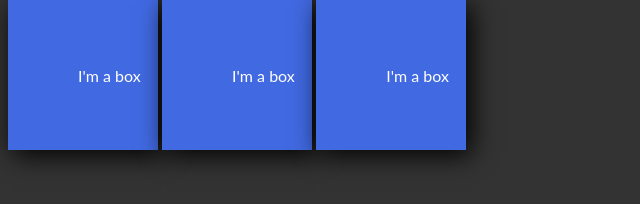
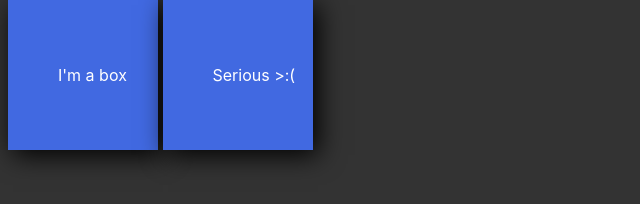
Before and after one commit to aerasmo/losanimadores, a plain HTML site: page animations/animation5.html in a window 1280 px wide. Shown: the whole page, without its empty margins (0-640 px from the left). Drawn offline with Linux system fonts and the light colour scheme.

Commit message:
Update ani5.html/css

```diff
--- a/animations/animation5.css
+++ b/animations/animation5.css
@@ -8,7 +8,7 @@ body {
     justify-content: center;
     align-items: center;
     background: #333;
-    font-family: 'Lato', sans-serif;
+    font-family: -apple-system, BlinkMacSystemFont, 'Segoe UI', Roboto, Oxygen, Ubuntu, Cantarell, 'Open Sans', 'Helvetica Neue', sans-serif;
 }
 
 .box {
@@ -27,7 +27,7 @@ body {
 }
 .box .box__blurb {
   opacity: 1;
-  transform: translateX(70px);
+  transform: translateX(50px);
   transition: opacity 0.3s 1s, transform 0.3s 0.5s;
 }
 .box .rect__blurb {
@@ -48,3 +48,67 @@ body {
   opacity: 1;
   transform: translateX(-100px);
 }
+/*-------------------boxy--------------------*/
+.boxy {
+  display: flex;
+  justify-content: space-evenly;
+  align-items: center;
+  width: 150px;
+  height: 150px;
+  background-color: royalblue;
+  color: white;
+  box-shadow: 5px 5px 25px #000;
+  overflow: hidden;
+  white-space: nowrap;
+  cursor: pointer;
+  transition: ease 4s;
+
+  animation-name: cycle;
+  animation-duration: 5s;
+  animation-timing-function: ease-in-out;
+  animation-delay: 0.5s;
+  animation-iteration-count: infinite;
+  animation-direction: alternate;
+  animation-play-state: paused;
+}
+.boxy .boxy__blurb {
+  opacity: 1;
+  transform: translateX(50px);
+  transition: opacity 0.3s 1s, transform 0.3s 0.5s;
+}
+.boxy .recty__blurb {
+  opacity: 0;
+  transform: translateX(500px);
+  transition: opacity 0.3s 1s, transform 0.3s 1s;
+}
+.boxy:hover {
+  width: 700px;
+  background-color: black;
+  box-shadow: -5px 5px 25px #ff0000;
+  animation-play-state: running;
+}
+.boxy:hover .boxy__blurb {
+  opacity: 0;
+  transform: translateX(-500px);
+}
+.boxy:hover .recty__blurb {
+  opacity: 1;
+  transform: translateX(-100px);
+}
+
+@keyframes cycle {
+
+    0%   {background-color:#000000;}
+    9%   {background-color:rgb(163, 109, 27);}
+    18%   {background-color:rgb(155, 155, 40);}
+    27%   {background-color: #1b971b;}
+    36%   {background-color: rgb(20, 20, 139);}
+    45%   {background-color:#4B0082;}
+    54%   {background-color:rgb(124, 45, 124);;}
+    63%   {background-color:rgb(248, 163, 177);;}
+    72%   {background-color:rgb(25, 214, 173);;}
+    81%   {background-color:#808080;;}
+    90%   {background-color:#4b3434;;}
+    99%   {background-color:#574ad3;;}
+
+}
--- a/animations/animation5.html
+++ b/animations/animation5.html
@@ -6,15 +6,10 @@
         <span class="box__blurb">I'm a box</span>
         <span class="rect__blurb">I'm a rectangle now</span>
     </div>
-
-    <div class="box">
-        <span class="box__blurb">I'm a box</span>
-        <span class="rect__blurb">I'm a rectangle now</span>
+    <div class="boxy">
+        <span class="boxy__blurb">Serious >:(</span>
+        <span class="recty__blurb">Party time :D</span>
     </div>
-
-    <div class="box">
-        <span class="box__blurb">I'm a box</span>
-        <span class="rect__blurb">I'm a rectangle now</span>
     </div>
 </body>
 
```
